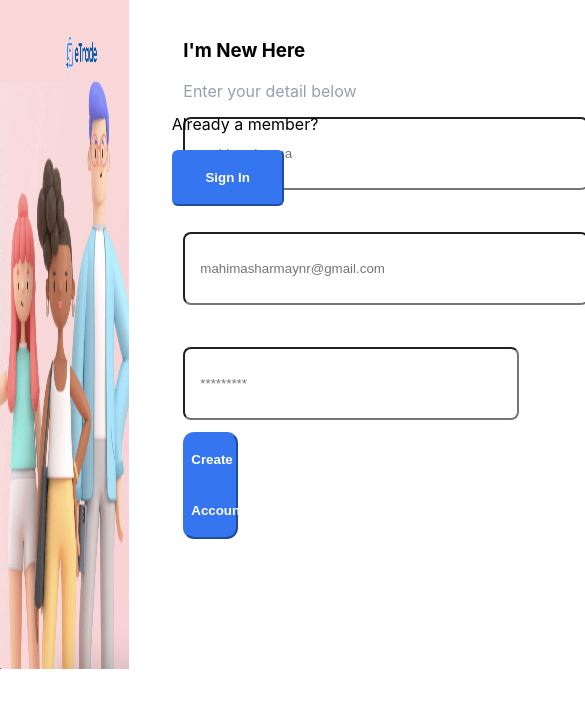
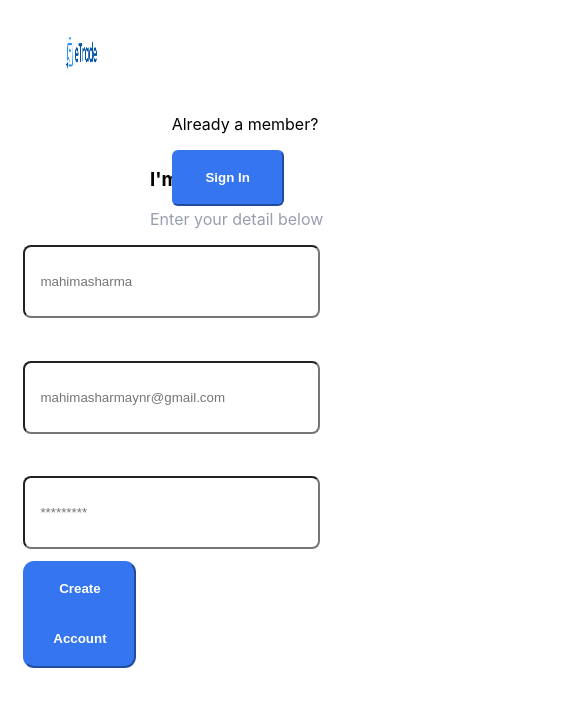
Before and after one commit to nitishpratap/ebuy, a React (Create React App) app in the folder client/: page /signup in a window 390 px wide. Shown: the top 708 px of the page, 585 px wide, since content can reach past the window. Built offline with nearby package versions, Linux system fonts and the light colour scheme.

Commit message:
changes in signup to make it responsive

```diff
--- a/client/src/Components/SignUP/first.css
+++ b/client/src/Components/SignUP/first.css
@@ -19,14 +19,13 @@
     font-size: x-large;
      margin-left: 65px;
 }
-.picture{
+.color .picture{
     width: 33vw;
-    height: 70vh;
-    position: absolute;
+    height: 91vh;
 }
 
 non-color{
-    eft: 33vw;
+    /*left: 33vw;*/
     width: 67vw;
     height: 100vh;
     position: absolute;
@@ -49,6 +48,9 @@ signIn{
 .form-heading{
     margin-top: 10vw;
     margin-left: 14vw;
+
+}
+.fields{
 
 }
 .text-fields{
@@ -85,3 +87,92 @@ button{
     font-weight: bolder;
 
 }
+@media only screen and (max-width: 991px){
+    .title{
+        display: none;
+    }
+    .picture{
+        display:none;
+    }
+    .color{
+        background-color: white;
+
+    }
+    .non-color{
+        margin-left: -27vw;
+
+    }
+    .textAndButton{
+
+
+    }
+    .input{
+        width: 40vw;
+    }
+
+
+}
+@media only screen and (min-width: 768px) and (max-width: 991px){
+    .parent{
+
+    }
+    .textAndButton{
+        right: 8vw;
+    }
+    .buttons{
+        width: 80vw;
+        margin-left: 7.8rem;
+    }
+
+}
+@media only screen and (min-width: 530px) and (max-width: 768px) {
+    .parent{
+        background-color: tomato;
+    }
+    .textAndButton{
+        right:10vw;
+
+    }
+    .loginSection{
+        width: 100vw;
+    }
+}
+
+@media only screen and (min-width: 380px) and (max-width: 530px){
+    .logo{
+
+    }
+    .textAndButton{
+        margin-left: 15vh ;
+        display: flex;
+        flex-direction: column;
+
+
+
+    }
+
+
+    .createAccountButton{
+        width: 29vw;
+    }
+    .form-heading{
+        margin-top: 43vw;
+        margin-left: 15vh;
+        align-items: center;
+        justify-content: center;
+    }
+    .text-fields{
+        margin-left:0;
+    }
+
+    .input{
+        width:70vw;
+    }
+    .password{
+        width:70vw !important;
+
+    }
+    .createAccountButton{
+        margin-left: -14vw;
+    }
+}
```
